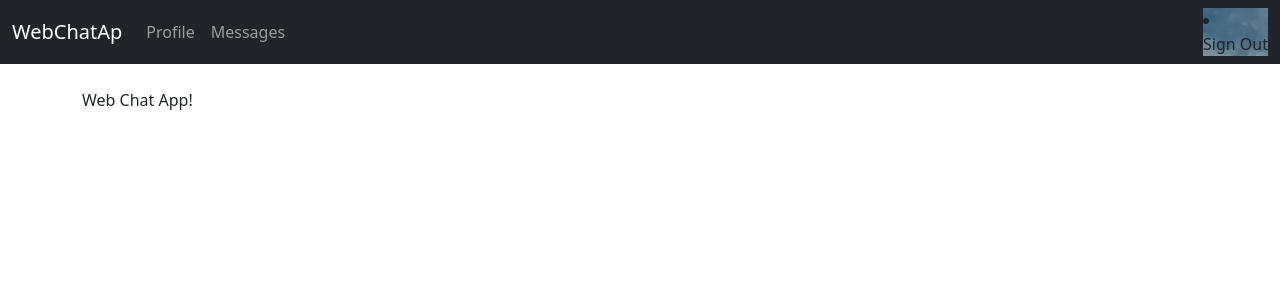
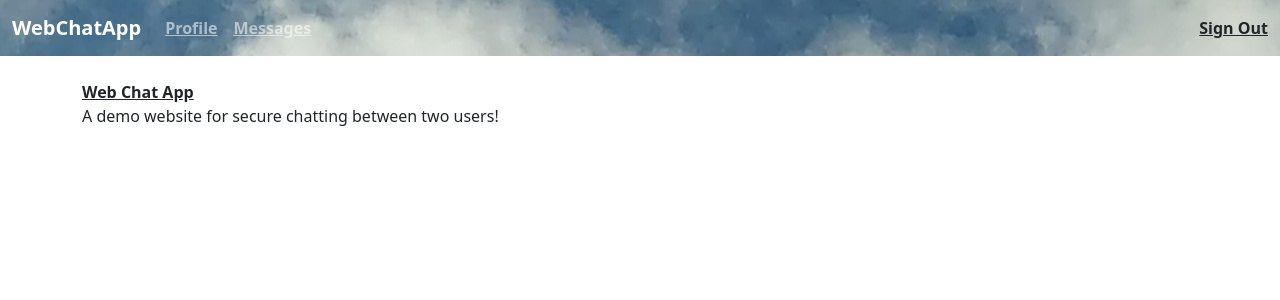
Before and after one commit to Miqqou/SecPro-webchat, a Django app: page / in a window 1280 px wide. Shown: the top 300 px of the page. Run offline with Django 4.2, Linux system fonts and the light colour scheme.

Commit message:
stylized navbar, chat stub

```diff
--- a/backend/webchat/webchat/asgi.py
+++ b/backend/webchat/webchat/asgi.py
@@ -8,8 +8,10 @@ https://docs.djangoproject.com/en/4.1/howto/deployment/asgi/
 """
 
 import os
-
 from django.core.asgi import get_asgi_application
+from channels.auth import AuthMiddlewareStack
+from channels.routing import ProtocolTypeRouter , URLRouter
+from chat import routing
 
 os.environ.setdefault('DJANGO_SETTINGS_MODULE', 'webchat.settings')
 
--- a/backend/webchat/webchat/settings.py
+++ b/backend/webchat/webchat/settings.py
@@ -81,6 +81,9 @@ DATABASES = {
     }
 }
 
+PASSWORD_HASHERS = [
+    'django.contrib.auth.hashers.Argon2PasswordHasher',
+]
 
 # Password validation
 # https://docs.djangoproject.com/en/4.1/ref/settings/#auth-password-validators
--- a/backend/webchat/webchatapp/templates/base.html
+++ b/backend/webchat/webchatapp/templates/base.html
@@ -8,8 +8,14 @@
 
         <link rel="stylesheet" type="text/css" href="{%static 'webchatapp/style.css' %}">
 
-    <title>Bootstrap demo</title>
+        <title>Web Chat</title>
         <link href="https://cdn.jsdelivr.net/npm/bootstrap@5.3.0-alpha1/dist/css/bootstrap.min.css" rel="stylesheet" integrity="sha384-GLhlTQ8iRABdZLl6O3oVMWSktQOp6b7In1Zl3/Jr59b6EGGoI1aFkw7cmDA6j6gD" crossorigin="anonymous">
+        <style>
+            /*body {
+            background-image: url({% static 'webchatapp/assets/bg.jpg' %});
+            background-color: #cccccc;
+            }*/
+        </style>
     </head>
   <body>
     {% include 'navbar.html' %}
--- a/backend/webchat/webchatapp/templates/index.html
+++ b/backend/webchat/webchatapp/templates/index.html
@@ -1,5 +1,7 @@
 {% extends 'base.html' %}
 
 {% block content %}
-<h1>Web Chat App!</h1>
+<h1> <u> <b>Web Chat App</b></u></h1>
+</br>
+A demo website for secure chatting between two users!
 {% endblock %}
--- a/backend/webchat/webchatapp/templates/navbar.html
+++ b/backend/webchat/webchatapp/templates/navbar.html
@@ -1,22 +1,22 @@
 {% load static %}
 
-<nav class="navbar navbar-expand-lg bg-dark" data-bs-theme="dark">
+<nav class="navbar navbar-expand-lg bg-light" data-bs-theme="dark" style="background-image: url({% static 'webchatapp/assets/banner.jpg' %}); background-position: center;">
     <div class="container-fluid">
         <a class="navbar-brand" href="{% url 'index' %}">
-            WebChatAp
+            <b>WebChatApp</b>
         </a>
         <ul class="navbar-nav me-auto mb-2 mb-lg-0">
 
             <li class="nav-item">
-                <a class="nav-link" href="{% url 'profile' %}"> Profile</a>
+                <a class="nav-link" href="{% url 'profile' %}"> <u><b>Profile</b></u></a>
             </li>
             <li class="nav-item">
-                <a class="nav-link" href="{% url 'messages' %}"> Messages</a>
+                <a class="nav-link" href="{% url 'messages' %}"> <u><b>Messages</b></u></a>
             </li>
         </ul>
-        <li style="background-image: url({% static 'webchatapp/assets/banner.jpg' %}); background-position: center;"
+        <a
             class="nav-item" >
-            <a class="nav-link" href="{% url 'logout' %}"> Sign Out</a>
-        </li>
+            <a class="nav-link" href="{% url 'logout' %}"> <b><u>Sign Out</u></b></a>
+        </a>
     </div>
 </nav>
```
Also changed, not shown: backend/webchat/webchatapp/chat/consumers.py (added, +16 -0 lines), 1 other file. Lines whose indentation alone changed are shown as unchanged.
